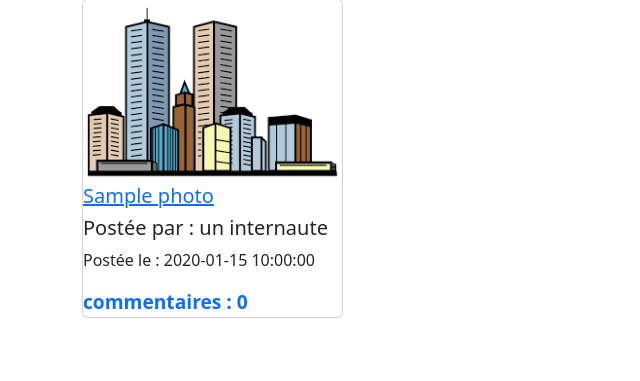
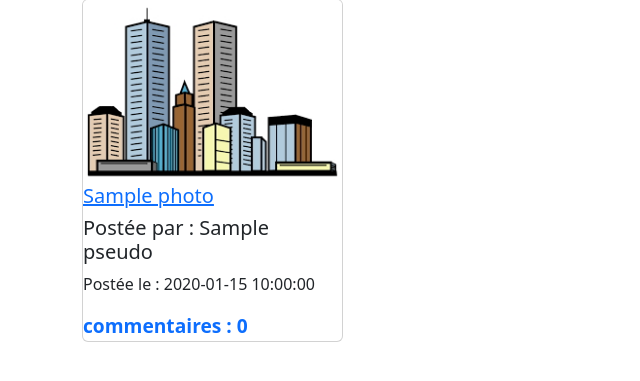
Before and after one commit to aouatefdev/ReviewPhoto, a Symfony app: template templates/photo/list.html.twig in a window 1280 px wide. Shown: the part 181-562 px from the top of the page, without its empty margins (0-640 px from the left). Run offline with Twig, Linux system fonts and the light colour scheme; the template is opened without the code that fills it: most values are stand-ins (such as "Sample title", 1, 10 or a date in 2020); some libraries are stand-ins or nearby versions.

Commit message:
Fin de la partie 4

```diff
--- a/templates/photo/list.html.twig
+++ b/templates/photo/list.html.twig
@@ -21,7 +21,7 @@
 								</a>
 							</h5>
 							<h5>
-								Postée par : un internaute
+								Postée par : {{photo.user.pseudo}}
 							</h5>
 							<p class="card-text">
 								Postée le :
```
